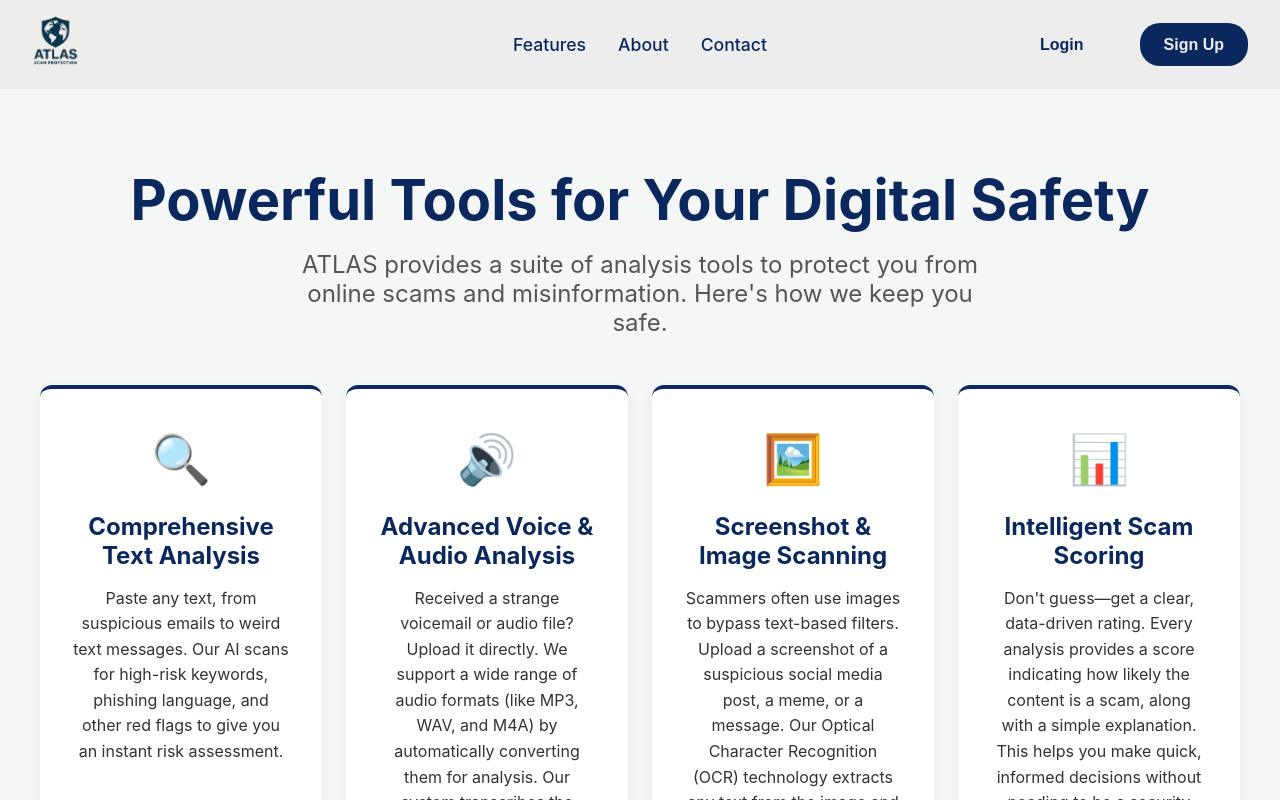
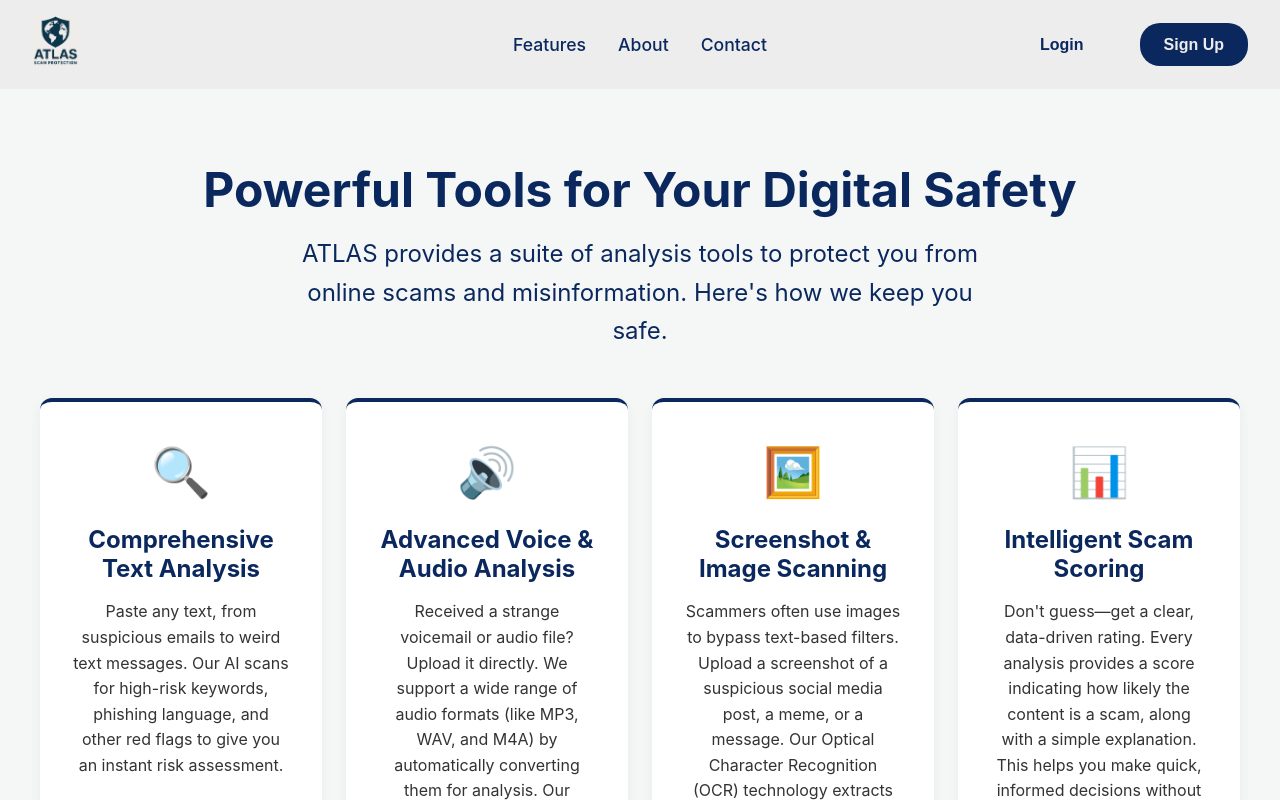
Before and after one commit to AidenBrown21/AtlasChrome, a React (Create React App) app in the folder frontend/: page /features in a window 1280 px wide. Shown: the top 800 px of the page. Built offline with nearby package versions, Linux system fonts and the light colour scheme; no server answers.

Commit message:
made everything more linear

```diff
--- a/frontend/src/pages/FeaturesPage.css
+++ b/frontend/src/pages/FeaturesPage.css
@@ -13,15 +13,17 @@
 }
 
 .features-hero h1 {
-  font-size: 2.5rem;
+  font-size: 2.2rem;
   margin-bottom: 1rem;
+  font-weight: bold;
 }
 
 .features-subtitle {
   font-size: 1.1rem;
-  color: #555;
+  color: #0b285e;
   max-width: 700px;
   margin: 0 auto;
+  line-height: 1.6;
 }
 
 .features-grid {
@@ -99,7 +101,7 @@
   }
 
   .features-hero h1 {
-    font-size: 3.5rem;
+    font-size: 3rem;
   }
 
   .features-subtitle {
```
